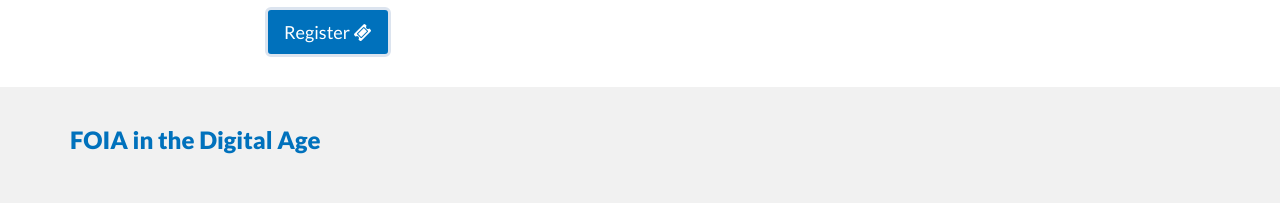
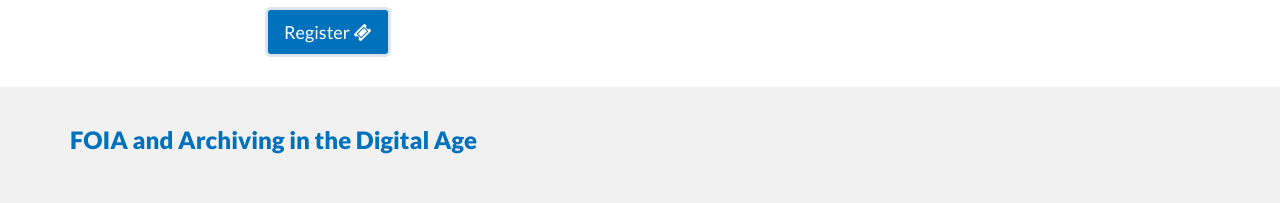
Before and after one commit to proudcity/summit, a plain HTML site: page index.html in a window 1280 px wide. Shown: the part 2973-3176 px from the top of the page. Drawn offline with nearby package versions, Linux system fonts and the light colour scheme.

Commit message:
Update FOIA/archiving title

```diff
--- a/index.html
+++ b/index.html
@@ -340,7 +340,7 @@
 
       <div class="row">
         <div class="col-md-12">
-          <h3><a name="foia-archiving"></a><a href="">FOIA in the Digital Age</a></h3>
+          <h3><a name="foia-archiving"></a><a href="">FOIA and Archiving in the Digital Age</a></h3>
         </div>
       </div>
 
```
